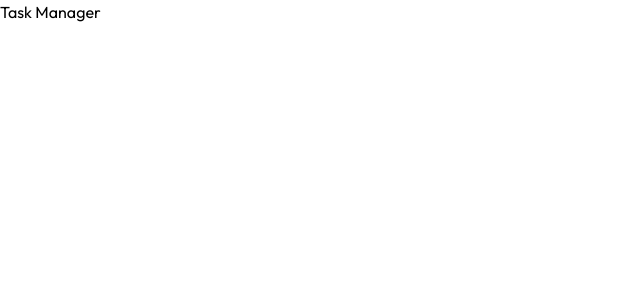
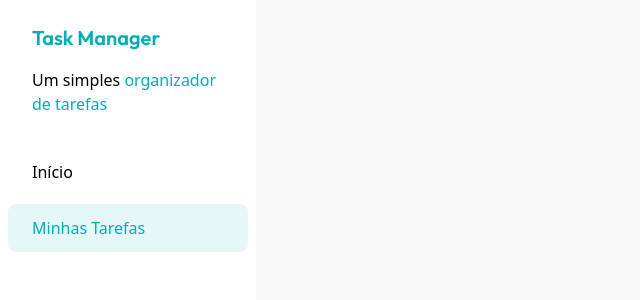
Before and after one commit to carlosEA28/fsc-task-manager, a React (Vite) app: page / in a window 1280 px wide. Shown: the top 300 px of the page, without its empty margins (0-640 px from the left). Built offline with nearby package versions, Linux system fonts and the light colour scheme.

Commit message:
feat: add SideBar and SideBarButton components

```diff
--- a/src/App.jsx
+++ b/src/App.jsx
@@ -1,5 +1,7 @@
+import SideBar from "./components/SideBar";
+
 function App() {
-  return <h1 className="font-outfit">Task Manager</h1>;
+  return <SideBar />;
 }
 
 export default App;
--- /dev/null
+++ b/src/components/SideBar.jsx
@@ -0,0 +1,24 @@
+import SideBarButton from "./SideButton";
+
+const SideBar = () => {
+  return (
+    <div className="h-screen w-64 bg-white">
+      <div className="px-8 py-6 space-y-4">
+        <h1 className="font-outfit text-[#00ADB5] text-xl font-semibold">
+          Task Manager
+        </h1>
+        <p>
+          Um simples{" "}
+          <span className="text-[#00ADB5]">organizador de tarefas</span>
+        </p>
+      </div>
+
+      <div className="flex flex-col p-2 gap-2">
+        <SideBarButton variant="unselected">Início</SideBarButton>
+        <SideBarButton varient="selected">Minhas Tarefas</SideBarButton>
+      </div>
+    </div>
+  );
+};
+
+export default SideBar;
--- /dev/null
+++ b/src/components/SideButton.jsx
@@ -0,0 +1,19 @@
+const SideBarButton = ({ children, varient }) => {
+  const getVarientClasses = () => {
+    if (varient === "unselected") {
+      return "text-[#35383E]";
+    }
+
+    if (varient === "selected") {
+      return "bg-[#E6F7F8] text-[#00ADB5]";
+    }
+  };
+
+  return (
+    <a href="#" className={`rounded-lg px-6 py-3 ${getVarientClasses()}`}>
+      {children}
+    </a>
+  );
+};
+
+export default SideBarButton;
--- a/src/index.css
+++ b/src/index.css
@@ -4,3 +4,7 @@
 @theme {
   --font-outfit: "Outfit", sans-serif;
 }
+
+body {
+  @apply bg-[#f8f8f8];
+}
```
